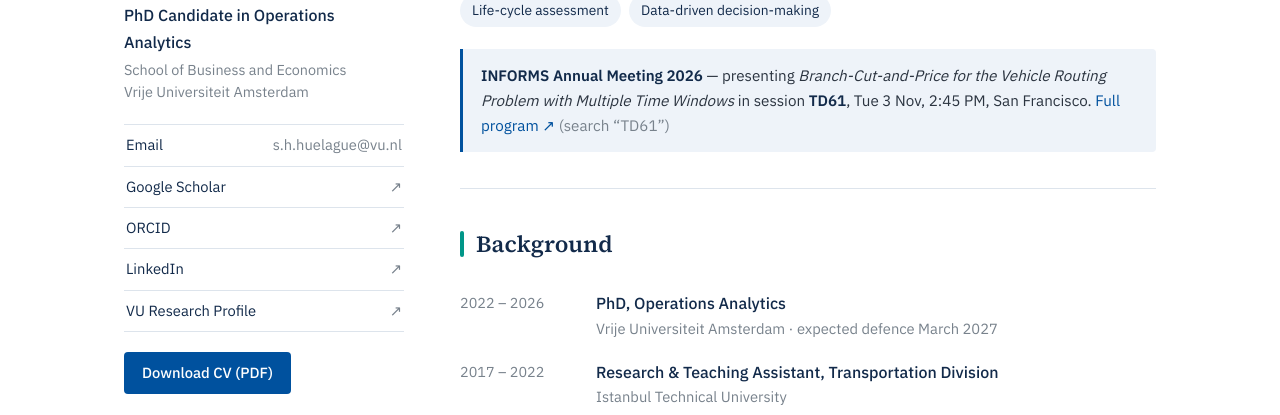
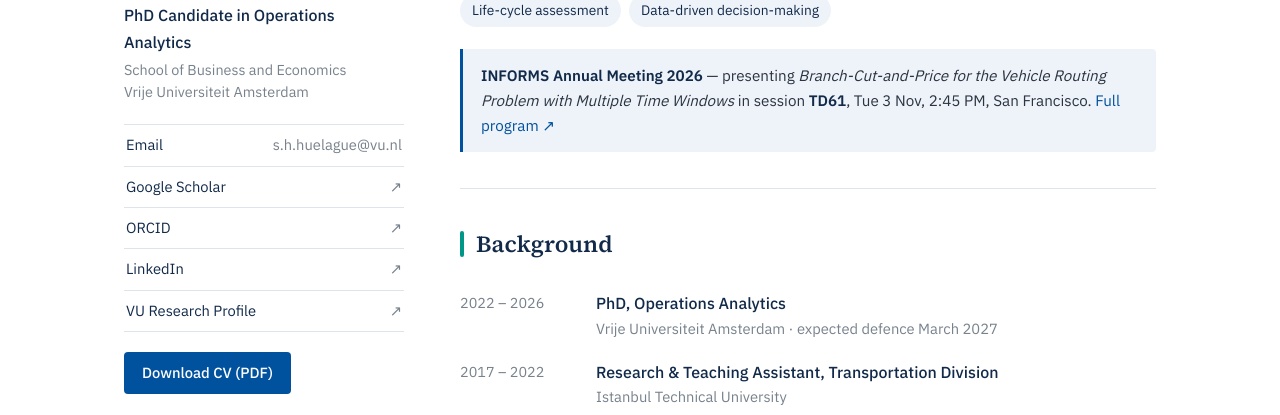
Before and after one commit to SelinHulagu/selinhulagu.github.io, a plain HTML site: page index.html in a window 1280 px wide. Shown: the part 385-800 px from the top of the page. Drawn offline with Linux system fonts and the light colour scheme.

```diff
--- a/index.html
+++ b/index.html
@@ -142,7 +142,7 @@
         <li>Life-cycle assessment</li>
         <li>Data-driven decision-making</li>
       </ul>
-      <div class="news"><strong>INFORMS Annual Meeting 2026</strong> — presenting <em>Branch-Cut-and-Price for the Vehicle Routing Problem with Multiple Time Windows</em> in session <strong>TD61</strong>, Tue 3 Nov, 2:45 PM, San Francisco. <a href="https://submissions.mirasmart.com/InformsAnnual2026/Itinerary/EventsAAG.aspx" target="_blank" rel="noopener">Full program ↗</a> <span style="color:var(--grey)">(search “TD61”)</span></div>
+      <div class="news"><strong>INFORMS Annual Meeting 2026</strong> — presenting <em>Branch-Cut-and-Price for the Vehicle Routing Problem with Multiple Time Windows</em> in session <strong>TD61</strong>, Tue 3 Nov, 2:45 PM, San Francisco. <a href="https://submissions.mirasmart.com/InformsAnnual2026/Itinerary/EventsAAG.aspx" target="_blank" rel="noopener">Full program ↗</a></div>
     </section>
 
     <section id="background">
```
